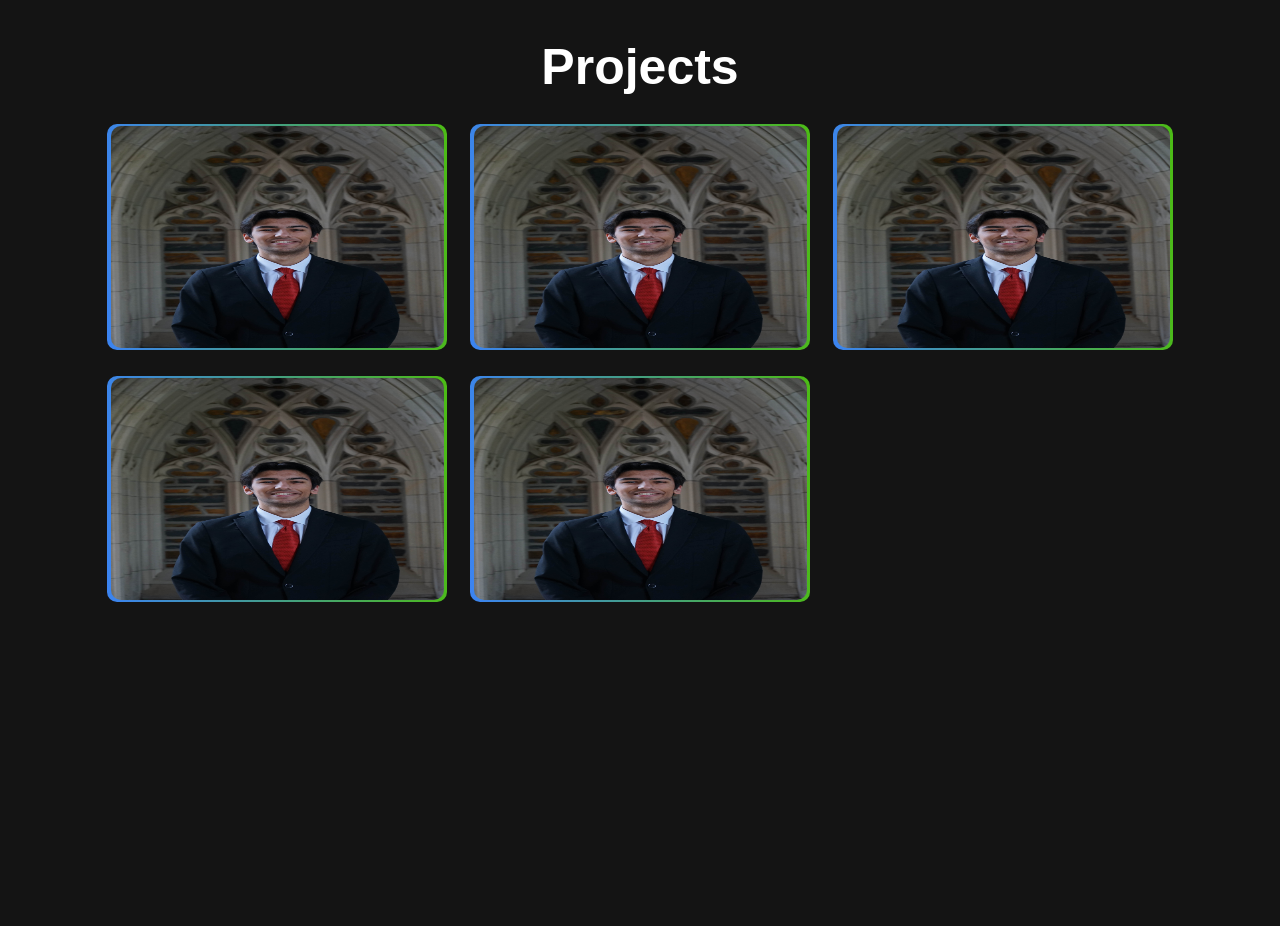
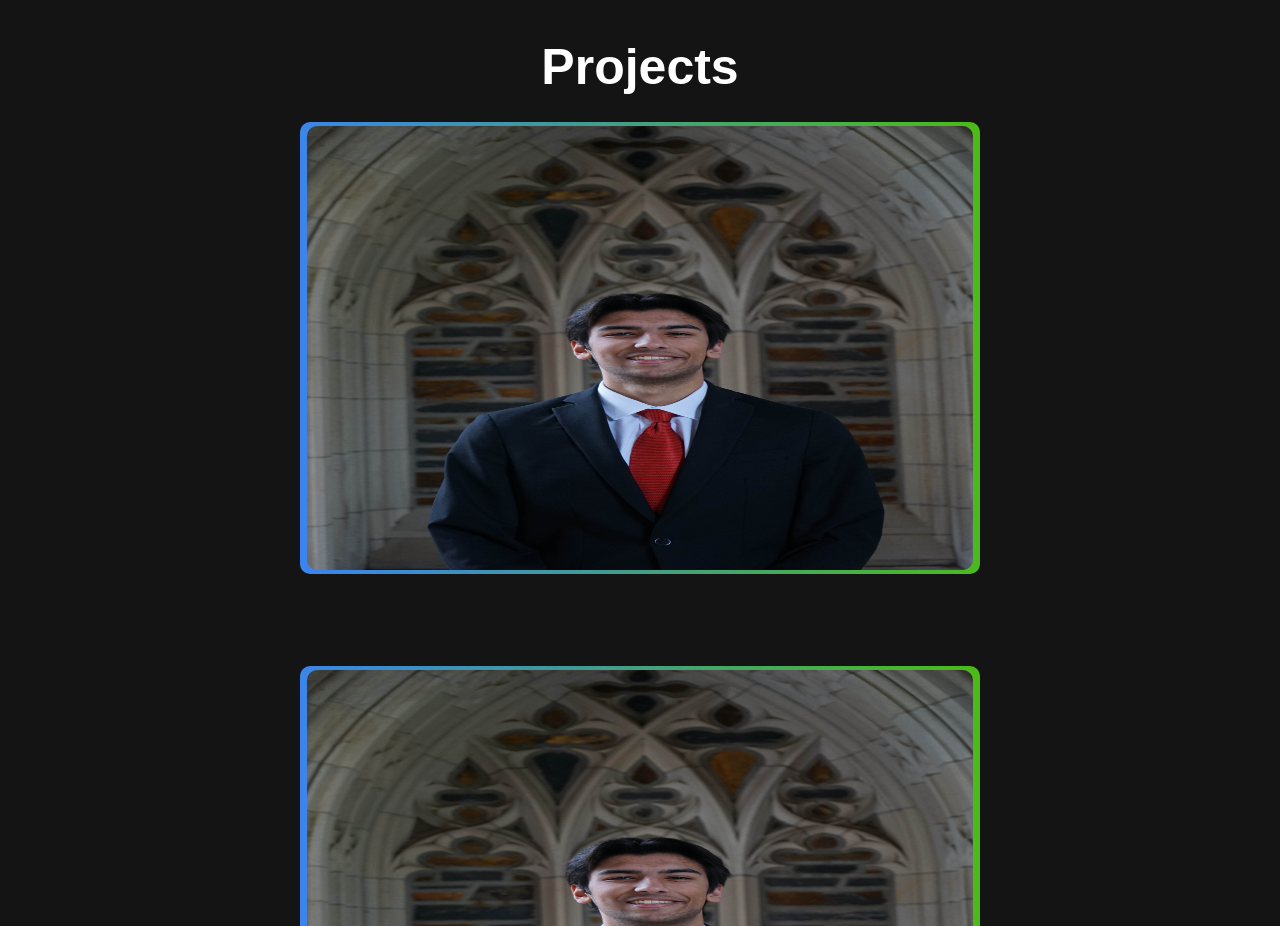
Before and after one commit to AmeyaKulkarni37/personal-website, a React (Create React App) app: page / in a window 1280 px wide. Shown: the part 1520-2446 px from the top of the page. Before the commit the page ends 2122 px from the top, so only its background shows below. Built offline with nearby package versions, Linux system fonts and the light colour scheme.

Commit message:
Changed project sec structure

```diff
--- a/src/components/Projects/Projects.css
+++ b/src/components/Projects/Projects.css
@@ -10,14 +10,14 @@
 }
 
 .projects-container {
-  display: grid;
-  grid-template-columns: 1fr 1fr 1fr;
-  gap: 30px;
+  display: flex;
+  flex-direction: column;
+  gap: 100px;
 }
 .project {
   position: relative;
-  width: 333px;
-  height: 222px;
+  width: 666px;
+  height: 444px;
   transition: 0.3s;
   cursor: pointer;
 }
--- a/src/components/Projects/Projects.jsx
+++ b/src/components/Projects/Projects.jsx
@@ -10,9 +10,11 @@ const Projects = () => {
         <div className="project">
           <img src={profile_img} alt="" className="project-thumbnail" />
           <div className="project-info">
-            <p>Project Name</p>
+            <h2>Project Name</h2>
+            <p>Project Description</p>
             <div className="project-info-buttons">
-              <button>Read More</button>
+              <button>Demo</button>
+              <button>Code</button>
             </div>
           </div>
         </div>
```
